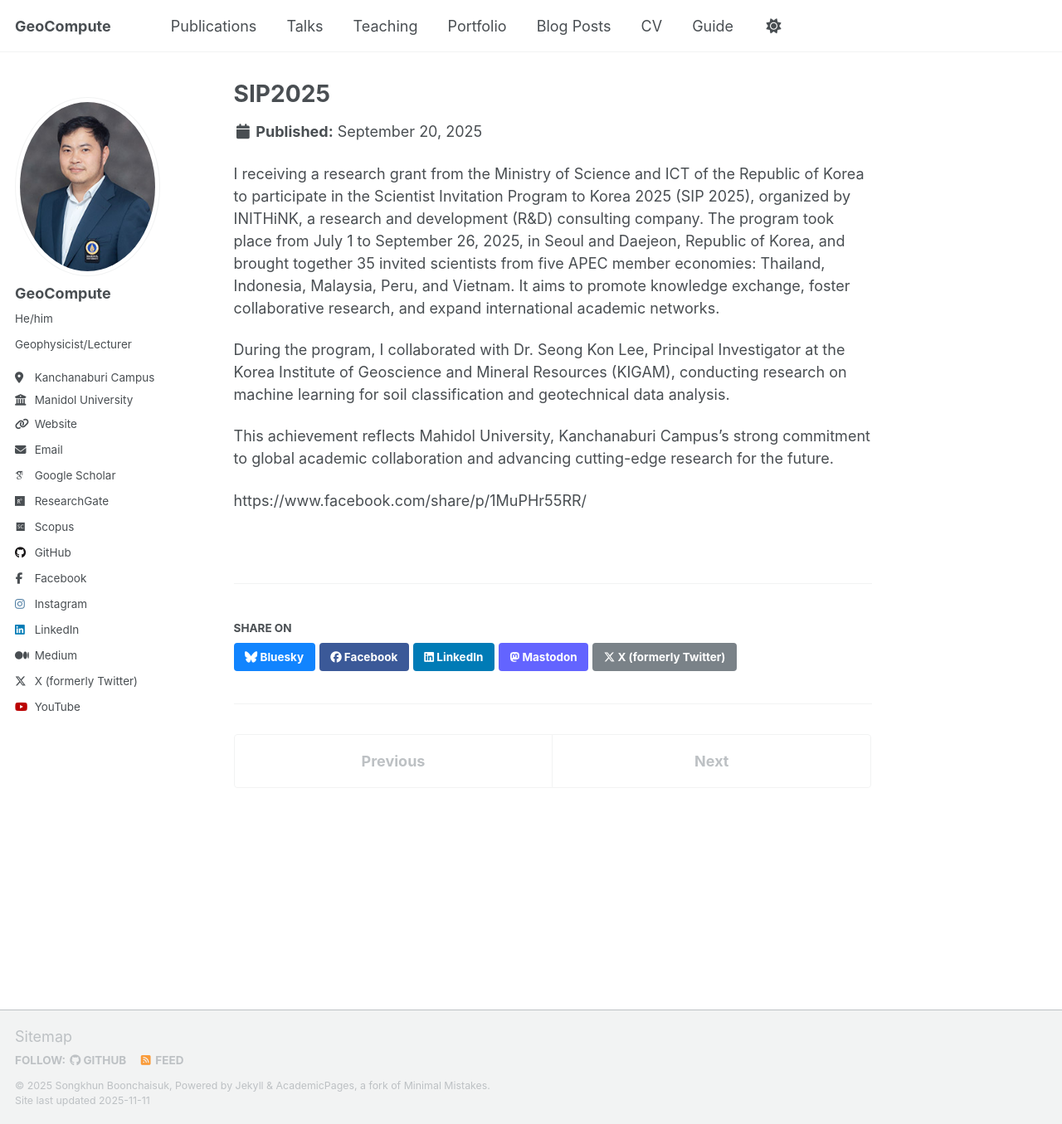
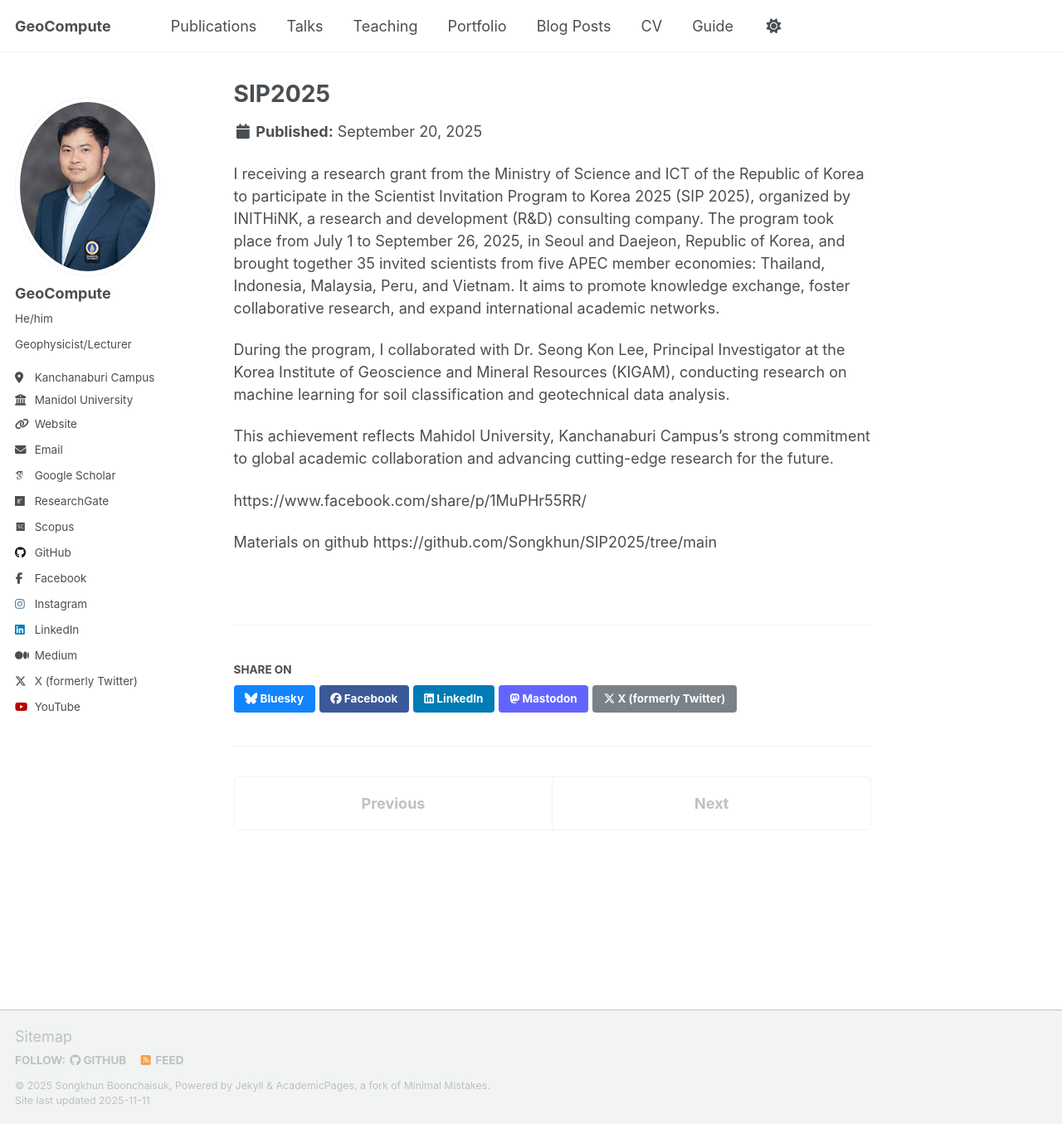
Before and after one commit to Songkhun/Songkhun.github.io, a Jekyll site: the page built from _portfolio/2025-09-20-SIP2025.md, in a window 1280 px wide and 1355 px high. Shown: the whole window at 83% size. Built offline with Jekyll 4.4.1, drawn with Linux system fonts in a browser that asks for light colours; some web fonts are replaced; a script that is not in the unit is left out.

Commit message:
Update 2025-09-20-SIP2025.md

```diff
--- a/_portfolio/2025-09-20-SIP2025.md
+++ b/_portfolio/2025-09-20-SIP2025.md
@@ -12,3 +12,6 @@ During the program, I collaborated with Dr. Seong Kon Lee, Principal Investigato
 This achievement reflects Mahidol University, Kanchanaburi Campus’s strong commitment to global academic collaboration and advancing cutting-edge research for the future.
 
 https://www.facebook.com/share/p/1MuPHr55RR/
+
+Materials on github
+https://github.com/Songkhun/SIP2025/tree/main
```
